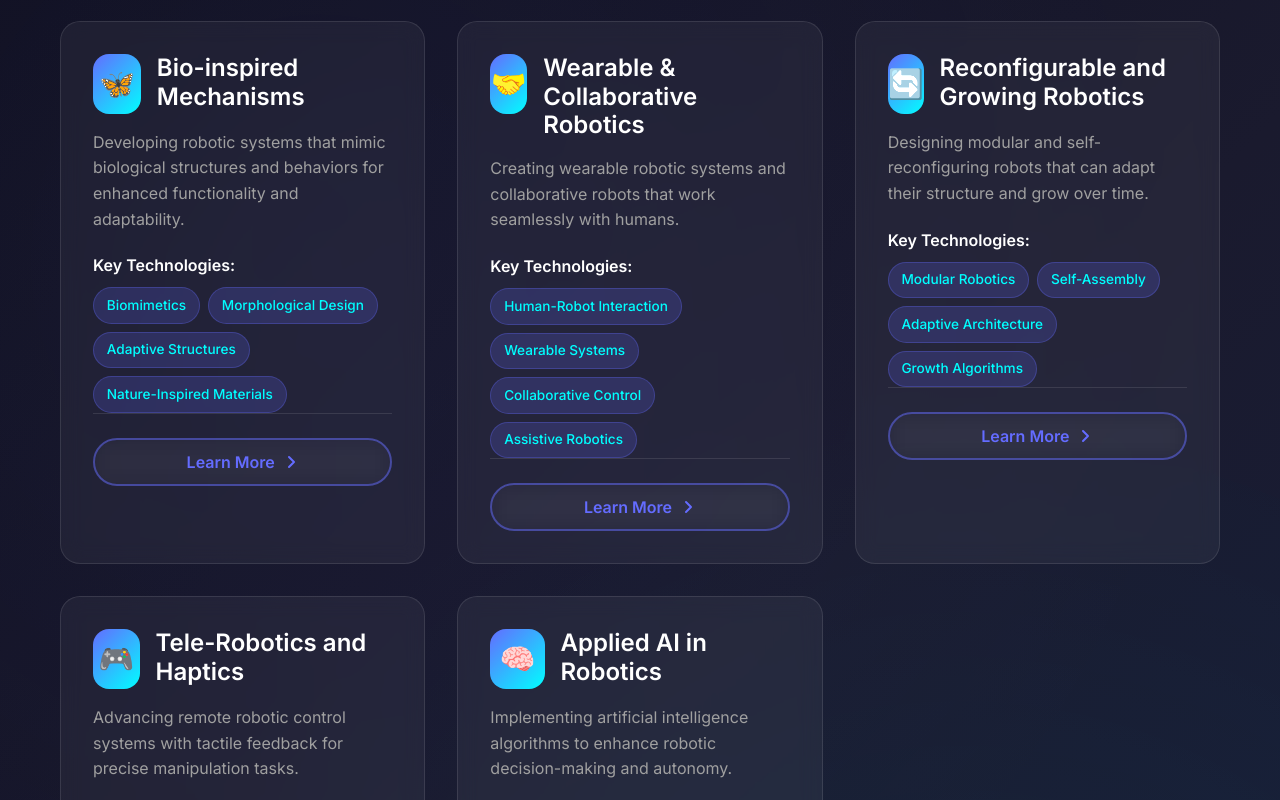
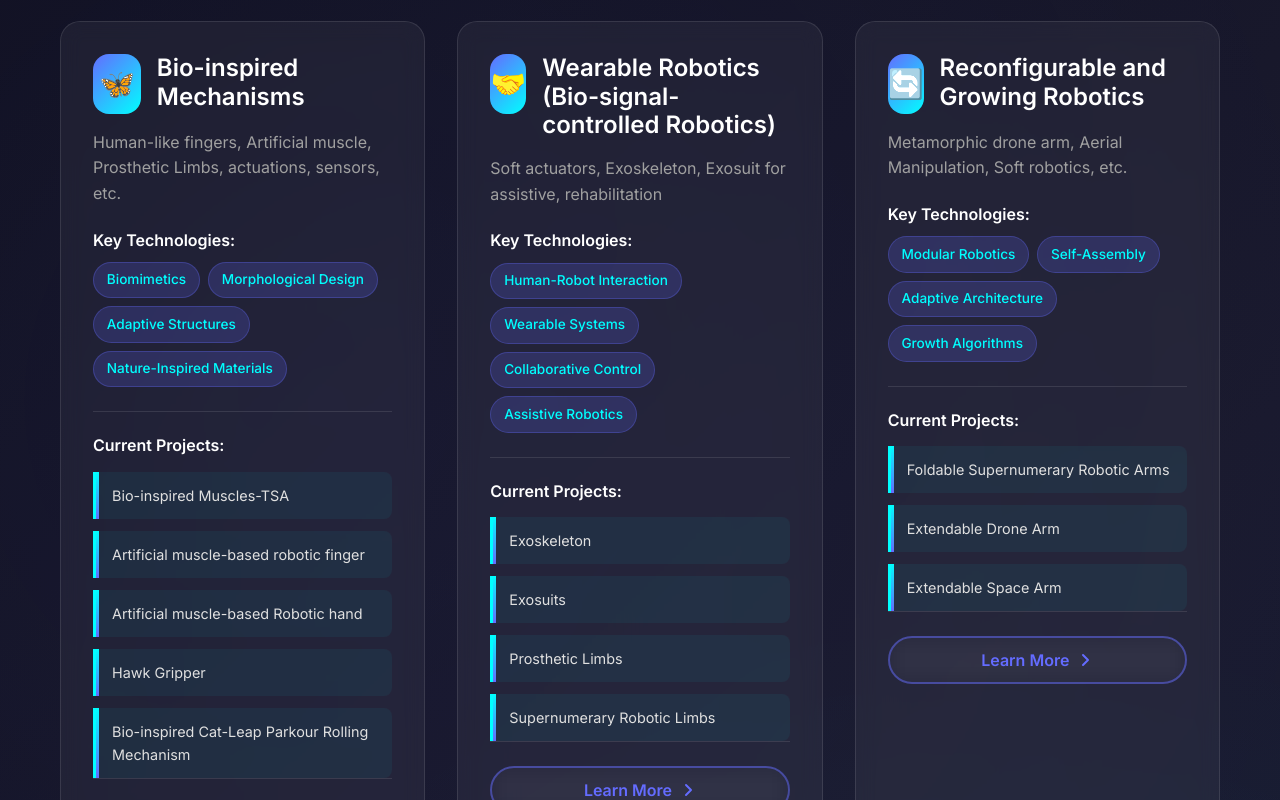
Before and after one commit to manaspros/lib, a React (Vite) app: page /research in a window 1280 px wide. Shown: the part 240-1040 px from the top of the page. Built offline with nearby package versions, Linux system fonts and the light colour scheme; no server answers.

Commit message:
feat: Add projects section and update research areas to reflect current projects and descriptions

```diff
--- a/src/components/Research/Research.css
+++ b/src/components/Research/Research.css
@@ -160,6 +160,62 @@
   background: rgba(100, 108, 255, 0.3);
   transform: translateY(-2px);
   box-shadow: 0 5px 15px rgba(100, 108, 255, 0.2);
+}
+
+/* Projects Section Styles */
+.projects-section {
+  margin-top: 1.5rem;
+  padding-top: 1.5rem;
+  border-top: 1px solid rgba(255, 255, 255, 0.1);
+}
+
+.projects-section h4 {
+  font-size: 1rem;
+  font-weight: 600;
+  color: #ffffff;
+  margin-bottom: 1rem;
+}
+
+.projects-list {
+  list-style: none;
+  padding: 0;
+  margin: 0;
+  display: flex;
+  flex-direction: column;
+  gap: 0.75rem;
+}
+
+.project-item {
+  background: rgba(0, 255, 255, 0.05);
+  border-left: 3px solid #00ffff;
+  padding: 0.75rem 1rem;
+  border-radius: 0 8px 8px 0;
+  font-size: 0.9rem;
+  color: #e0e0e0;
+  transition: all 0.3s ease;
+  position: relative;
+  overflow: hidden;
+}
+
+.project-item::before {
+  content: '';
+  position: absolute;
+  left: 0;
+  top: 0;
+  bottom: 0;
+  width: 3px;
+  background: linear-gradient(180deg, #00ffff, #646cff);
+  transition: width 0.3s ease;
+}
+
+.project-item:hover {
+  background: rgba(0, 255, 255, 0.1);
+  transform: translateX(5px);
+  box-shadow: 0 4px 12px rgba(0, 255, 255, 0.15);
+}
+
+.project-item:hover::before {
+  width: 6px;
 }
 
 .card-footer {
--- a/src/components/Research/Research.jsx
+++ b/src/components/Research/Research.jsx
@@ -46,6 +46,19 @@ const Research = () => {
                     ))}
                   </div>
                 </div>
+
+                {area.projects && area.projects.length > 0 && (
+                  <div className="projects-section">
+                    <h4>Current Projects:</h4>
+                    <ul className="projects-list">
+                      {area.projects.map((project, projectIndex) => (
+                        <li key={projectIndex} className="project-item">
+                          {project}
+                        </li>
+                      ))}
+                    </ul>
+                  </div>
+                )}
               </div>
 
               <div className="card-footer">
--- a/src/utils/constants.js
+++ b/src/utils/constants.js
@@ -54,38 +54,65 @@ export const TEAM_DATA = {
     }
   ]
 };
-
 // Research areas - Updated to match BIRD Lab focus
 export const RESEARCH_AREAS = [
   {
     title: "Bio-inspired Mechanisms",
-    description: "Developing robotic systems that mimic biological structures and behaviors for enhanced functionality and adaptability.",
+    description: "Human-like fingers, Artificial muscle, Prosthetic Limbs, actuations, sensors, etc.",
     icon: "🦋",
-    technologies: ["Biomimetics", "Morphological Design", "Adaptive Structures", "Nature-Inspired Materials"]
+    technologies: ["Biomimetics", "Morphological Design", "Adaptive Structures", "Nature-Inspired Materials"],
+    projects: [
+      "Bio-inspired Muscles-TSA",
+      "Artificial muscle-based robotic finger",
+      "Artificial muscle-based Robotic hand",
+      "Hawk Gripper",
+      "Bio-inspired Cat-Leap Parkour Rolling Mechanism"
+    ]
   },
   {
-    title: "Wearable & Collaborative Robotics",
-    description: "Creating wearable robotic systems and collaborative robots that work seamlessly with humans.",
+    title: "Wearable Robotics (Bio-signal-controlled Robotics)",
+    description: "Soft actuators, Exoskeleton, Exosuit for assistive, rehabilitation",
     icon: "🤝",
-    technologies: ["Human-Robot Interaction", "Wearable Systems", "Collaborative Control", "Assistive Robotics"]
+    technologies: ["Human-Robot Interaction", "Wearable Systems", "Collaborative Control", "Assistive Robotics"],
+    projects: [
+      "Exoskeleton",
+      "Exosuits",
+      "Prosthetic Limbs",
+      "Supernumerary Robotic Limbs"
+    ]
   },
   {
     title: "Reconfigurable and Growing Robotics",
-    description: "Designing modular and self-reconfiguring robots that can adapt their structure and grow over time.",
+    description: "Metamorphic drone arm, Aerial Manipulation, Soft robotics, etc.",
     icon: "🔄",
-    technologies: ["Modular Robotics", "Self-Assembly", "Adaptive Architecture", "Growth Algorithms"]
+    technologies: ["Modular Robotics", "Self-Assembly", "Adaptive Architecture", "Growth Algorithms"],
+    projects: [
+      "Foldable Supernumerary Robotic Arms",
+      "Extendable Drone Arm ",
+      "Extendable Space Arm"
+    ]
   },
   {
     title: "Tele-Robotics and Haptics",
-    description: "Advancing remote robotic control systems with tactile feedback for precise manipulation tasks.",
+    description: "Bi-manual exoskeletons, haptic feedback, haptic display, etc.",
     icon: "🎮",
-    technologies: ["Haptic Feedback", "Remote Control", "Force Sensing", "Teleoperation"]
+    technologies: ["Haptic Feedback", "Remote Control", "Force Sensing", "Teleoperation"],
+    projects: [
+      "Master device",
+      "Slave Device",
+      "Haptic feedback"
+    ]
   },
   {
     title: "Applied AI in Robotics",
     description: "Implementing artificial intelligence algorithms to enhance robotic decision-making and autonomy.",
     icon: "🧠",
-    technologies: ["Machine Learning", "Neural Networks", "Reinforcement Learning", "Computer Vision"]
+    technologies: ["Machine Learning", "Neural Networks", "Reinforcement Learning", "Computer Vision"],
+    projects: [
+      "Computer Vision for Robotics",
+      "Machine Learning Models",
+      "Autonomous Decision Making"
+    ]
   }
 ];
 
```
